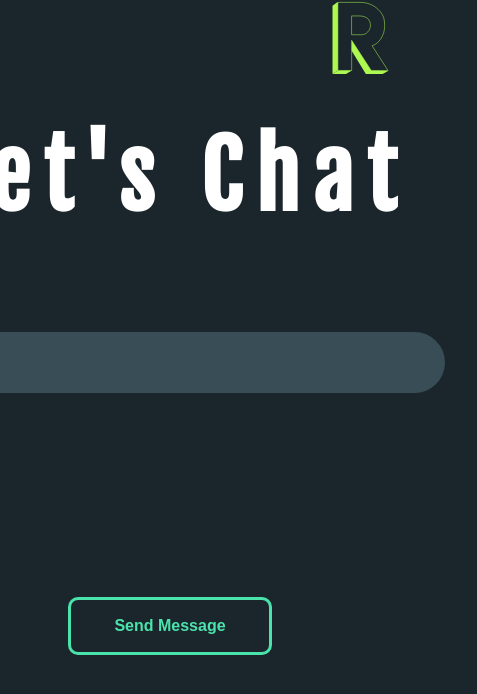
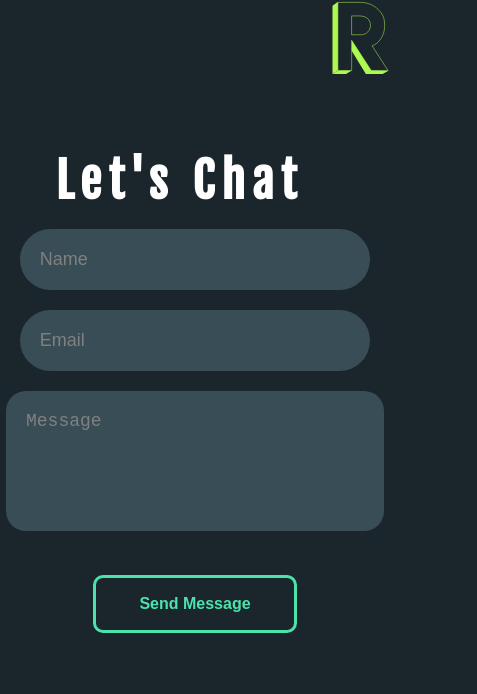
Before and after one commit to renebreslauer/portfolio_website, a React (Create React App) app: page /Contact in a window 390 px wide. Shown: the top 694 px of the page, 477 px wide, since content can reach past the window. Built offline with nearby package versions, Linux system fonts and the light colour scheme; a web font is replaced by a local one.

Commit message:
responsive contact

```diff
--- a/src/components/Form/Form.jsx
+++ b/src/components/Form/Form.jsx
@@ -46,34 +46,34 @@ class Form extends Component {
     return (
       <form
         id={styles.contact_form}
-        className='contact_form'
+        className="contact_form"
         onSubmit={(e) => this.formSubmit(e)}
-        method='POST'
+        method="POST"
       >
         <div className={styles.input_group}>
           <div className={styles.form_group}>
             <input
-              id='name'
-              type='text'
-              placeholder='Name'
+              id="name"
+              type="text"
+              placeholder="Name"
               className={styles.name_control}
-              autoComplete='off'
+              autoComplete="off"
               value={this.state.name}
               onChange={(e) => this.setState({ name: e.target.value })}
-              name='name'
+              name="name"
             />
           </div>
         </div>
         <div className={styles.form_group}>
           <input
-            id='email'
-            type='email'
-            placeholder='Email'
-            className={styles.message_control}
-            aria-describedby='emailHelp'
-            autoComplete='off'
+            id="email"
+            type="email"
+            placeholder="Email"
+            className={styles.name_control}
+            aria-describedby="emailHelp"
+            autoComplete="off"
             onChange={(e) => this.setState({ email: e.target.value })}
-            name='email'
+            name="email"
             required
             value={this.state.email}
           />
@@ -81,19 +81,19 @@ class Form extends Component {
 
         <div className={styles.form_group}>
           <textarea
-            id='message'
-            className={styles.message_input}
-            type='text'
-            placeholder='Message'
-            rows='5'
+            id="message"
+            className={styles.message_control}
+            type="text"
+            placeholder="Message"
+            rows="5"
             onChange={(e) => this.setState({ message: e.target.value })}
-            name='message'
+            name="message"
             value={this.state.message}
             required
           />
         </div>
         <div className={styles.buttons}>
-          <button type='submit' className={styles.blob_btn}>
+          <button type="submit" className={styles.blob_btn}>
             {this.state.buttonText}
 
             <span className={styles.blob_btn__inner}>
@@ -107,21 +107,21 @@ class Form extends Component {
           </button>
         </div>
 
-        <svg xmlns='http://www.w3.org/2000/svg' version='1.1'>
+        <svg xmlns="http://www.w3.org/2000/svg" version="1.1">
           <defs>
-            <filter id='goo'>
+            <filter id="goo">
               <feGaussianBlur
-                in='SourceGraphic'
-                result='blur'
-                stdDeviation='10'
+                in="SourceGraphic"
+                result="blur"
+                stdDeviation="10"
               ></feGaussianBlur>
               <feColorMatrix
-                in='blur'
-                mode='matrix'
-                values='1 0 0 0 0 0 1 0 0 0 0 0 1 0 0 0 0 0 21 -7'
-                result='goo'
+                in="blur"
+                mode="matrix"
+                values="1 0 0 0 0 0 1 0 0 0 0 0 1 0 0 0 0 0 21 -7"
+                result="goo"
               ></feColorMatrix>
-              <feBlend in2='goo' in='SourceGraphic' result='mix'></feBlend>
+              <feBlend in2="goo" in="SourceGraphic" result="mix"></feBlend>
             </filter>
           </defs>
         </svg>
--- a/src/components/Form/Form.module.scss
+++ b/src/components/Form/Form.module.scss
@@ -5,7 +5,6 @@
   flex-direction: column;
   justify-content: center;
   align-items: center;
-  padding-right: 50px;
   margin-top: 2%;
 }
 
@@ -14,7 +13,7 @@
   border: none;
   padding: 20px;
   width: 55ch;
-  background-color: $color-primary-dark;
+  background-color: #384d56;
   color: white;
   margin: 10px;
   font-size: 18px;
@@ -26,7 +25,7 @@
 }
 
 .message_control {
-  border-radius: 50px;
+  border-radius: 20px;
   border: none;
   padding: 20px;
   width: 55ch;
@@ -215,3 +214,12 @@ textarea:focus {
     opacity: 1;
   }
 }
+
+@media (max-width: 800px) {
+  .name_control {
+    width: 35ch;
+  }
+  .message_control {
+    width: 35ch;
+  }
+}
--- a/src/pages/Contact/Contact.module.scss
+++ b/src/pages/Contact/Contact.module.scss
@@ -7,6 +7,8 @@
   flex-direction: column;
   padding-top: 20ch;
   width: 100%;
+  height: 100%;
+  margin-top: 5rem;
 }
 
 .header_field {
@@ -51,3 +53,12 @@
     border-color: #94fc13;
   }
 }
+
+@media (max-width: 800px) {
+  .contact_wrapper {
+    margin-top: 0;
+  }
+  .typewriter h2 {
+    font-size: 4rem;
+  }
+}
```
